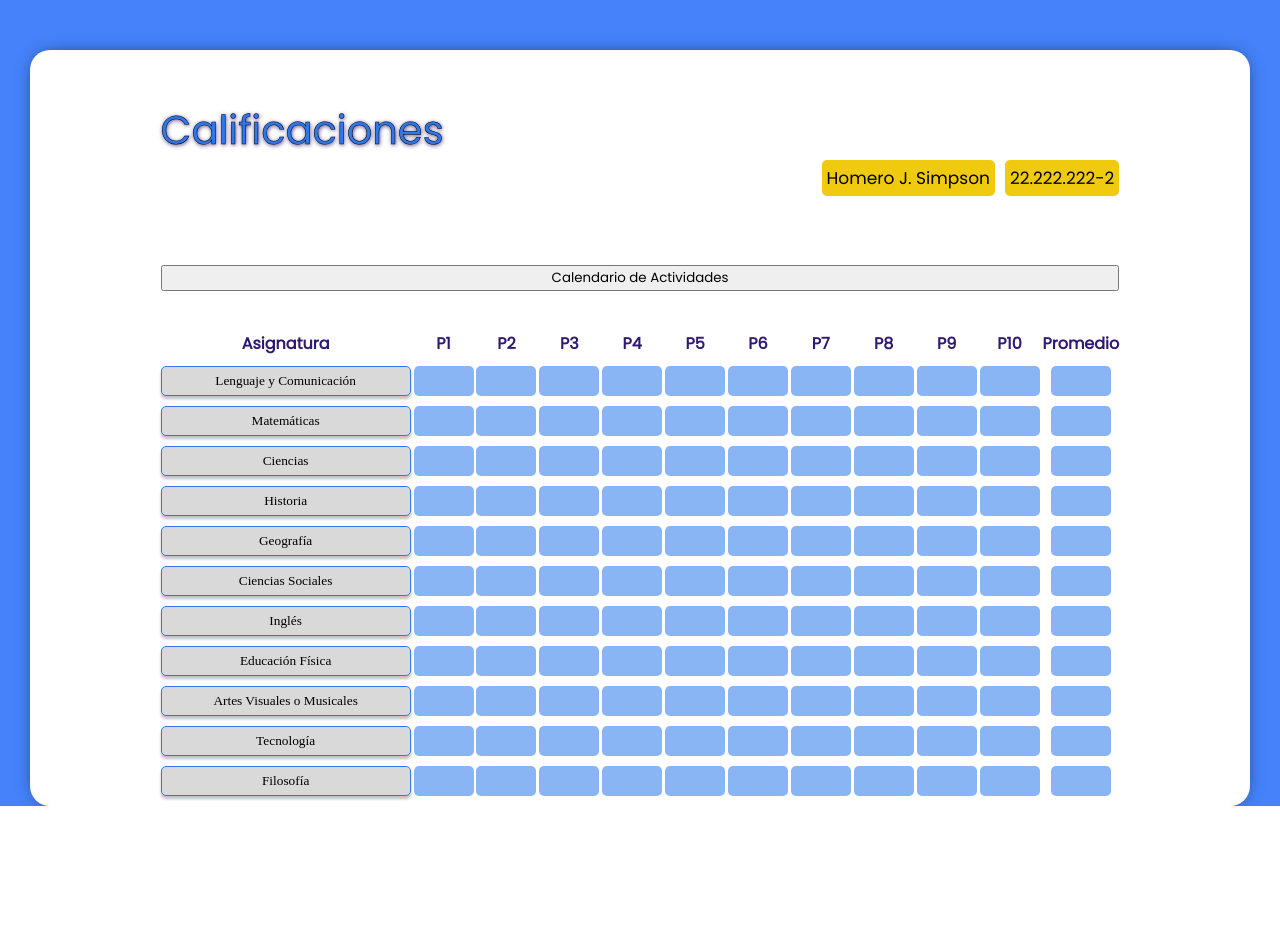
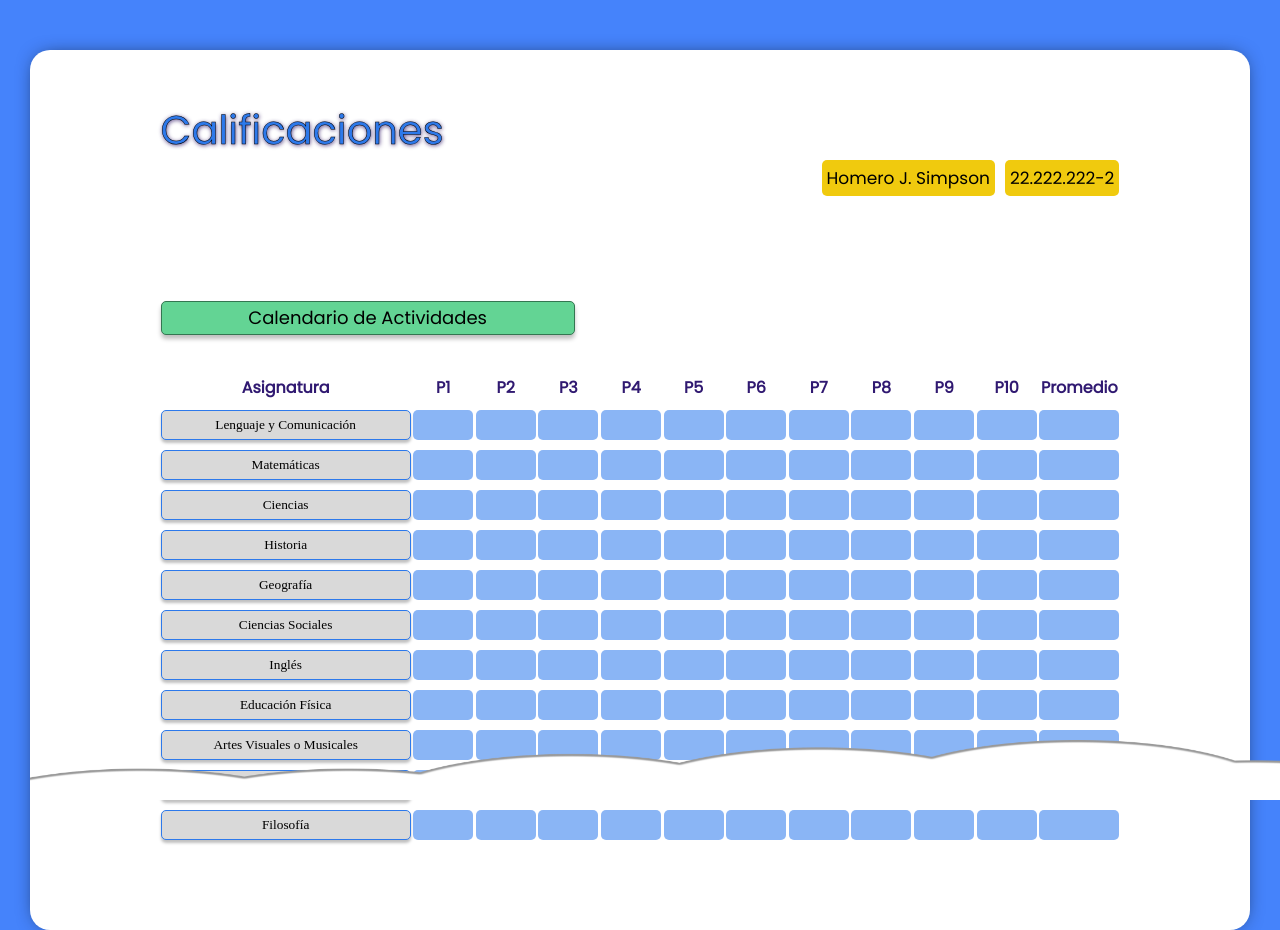
Before and after one commit to Ragnalex/Pi-Notas, a React (Create React App) app in the folder client/: page /estudiante/notas in a window 1280 px wide. Before the commit the page ends 806 px from the top, so only its background shows below. Built offline with nearby package versions, Linux system fonts and the light colour scheme.

Commit message:
Diseño ventada de notas terminado

```diff
--- a/client/src/Views/estNotas/eNotas.css
+++ b/client/src/Views/estNotas/eNotas.css
@@ -1,4 +1,13 @@
+.calendario {
+    width: 400px;
+    background: #63d494;
+    border-color: #347651;
+}
 
+.calendario:hover{
+    background-color: #347651;
+    color: #eeeeee;
+}
 
 .pad {
     padding-right: 23rem;
@@ -51,3 +60,7 @@
     color: #000000;
     text-align: center;
 }
+
+.l-prom {
+    width: 80px;
+}
--- a/client/src/Views/estNotas/eNotas.js
+++ b/client/src/Views/estNotas/eNotas.js
@@ -27,7 +27,7 @@ const ENotas = () => {
 
                 </div>
 
-                <button>Calendario de Actividades</button>
+                <button className="submit calendario">Calendario de Actividades</button>
 
                 <div className="b-profile">
                     <div className="column">
@@ -275,22 +275,22 @@ const ENotas = () => {
                             Promedio
                         </div>
 
-                        <div className="labels"></div>
-                        <div className="labels"></div>
-                        <div className="labels"></div>
-                        <div className="labels"></div>
-                        <div className="labels"></div>
-                        <div className="labels"></div>
-                        <div className="labels"></div>
-                        <div className="labels"></div>
-                        <div className="labels"></div>
-                        <div className="labels"></div>
-                        <div className="labels"></div>
+                        <div className="labels l-prom"></div>
+                        <div className="labels l-prom"></div>
+                        <div className="labels l-prom"></div>
+                        <div className="labels l-prom"></div>
+                        <div className="labels l-prom"></div>
+                        <div className="labels l-prom"></div>
+                        <div className="labels l-prom"></div>
+                        <div className="labels l-prom"></div>
+                        <div className="labels l-prom"></div>
+                        <div className="labels l-prom"></div>
+                        <div className="labels l-prom"></div>
 
                     </div>
                 </div>
-
             </div>
+            <img className="nubesita" src = {sefirot} alt="FondoEducador"/>
         </div>
     );
 }
--- a/client/src/Views/prof-profile/pProfile.css
+++ b/client/src/Views/prof-profile/pProfile.css
@@ -53,6 +53,7 @@
 
 .b-profile{
     margin-top: 2.5rem;
+    margin-bottom: 5rem;
     display: flex;
     flex-direction: row;
     align-content: center;
--- a/client/src/Views/prof-profile/pProfile.js
+++ b/client/src/Views/prof-profile/pProfile.js
@@ -54,6 +54,7 @@ const PProfile = () => {
                     </div>
 
                 </div>
+                <img className="nubesita" src = {sefirot} alt="FondoEducador"/>
             </div>
         </div>
     );
```
